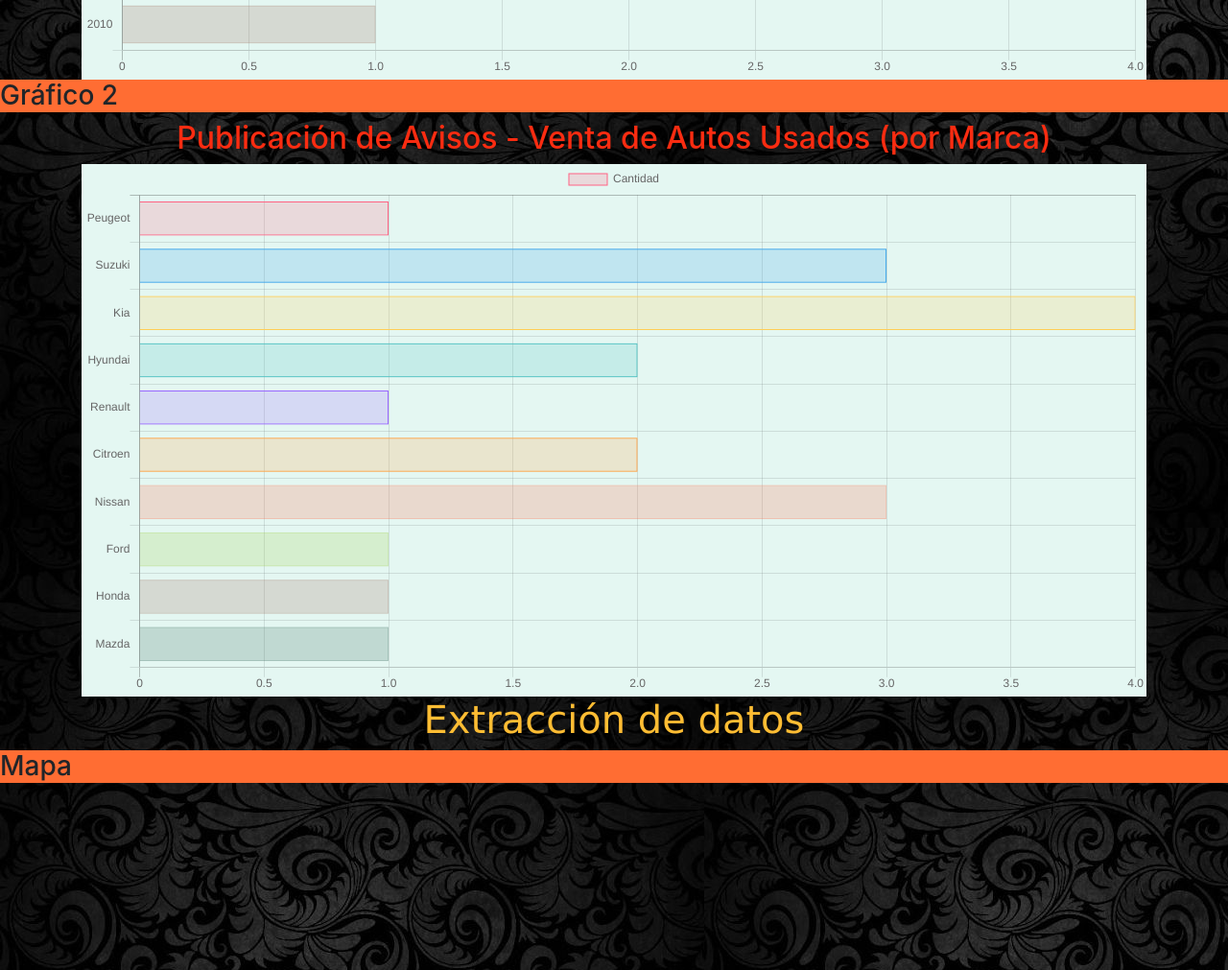
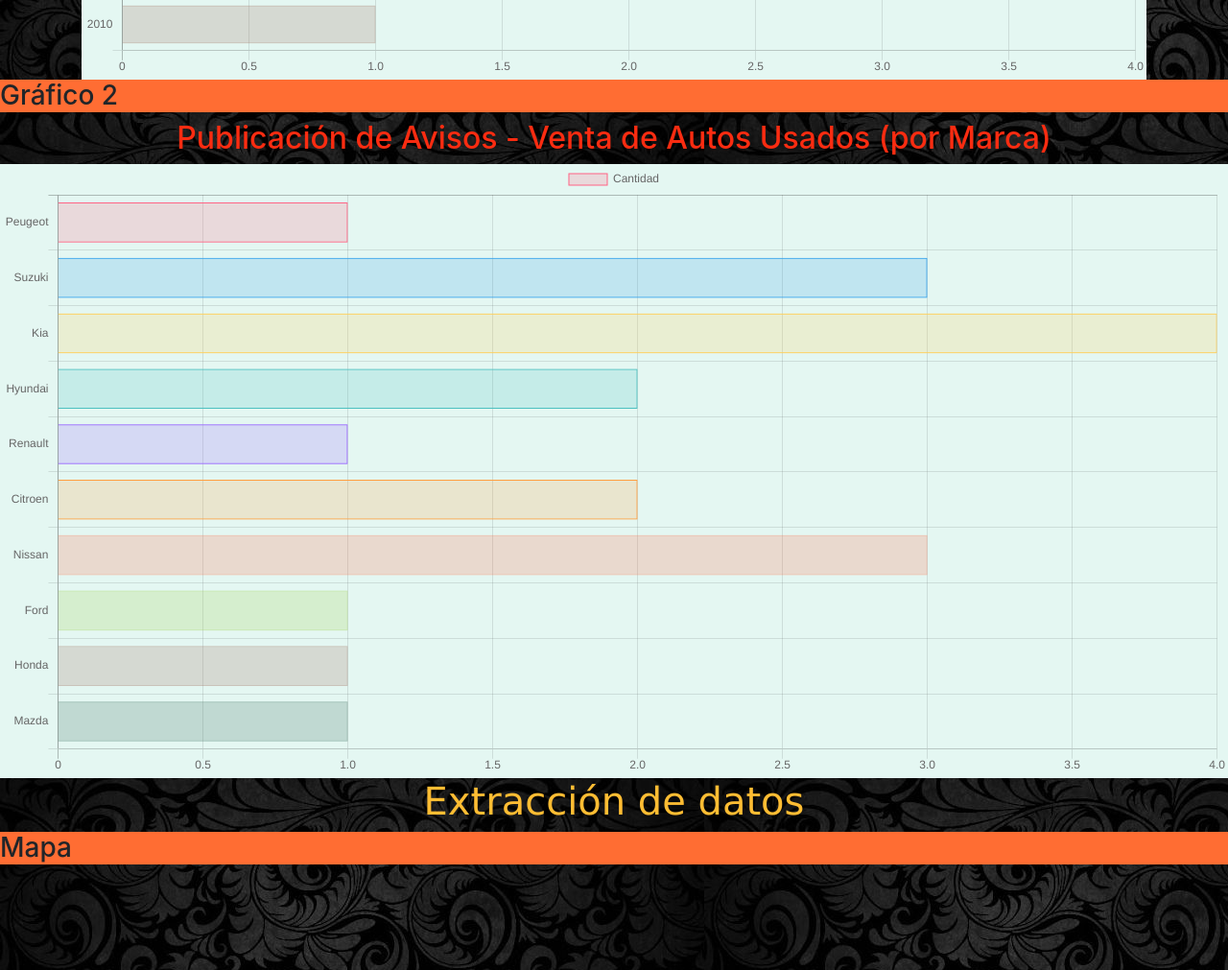
Before and after one commit to Elementales/demo, a website: page index.html in a window 1280 px wide. Shown: the part 760-1771 px from the top of the page at 96% size. Drawn offline with nearby package versions, Linux system fonts and the light colour scheme; a web font is replaced by a local one.

Commit message:
subindice2

```diff
--- a/index.html
+++ b/index.html
@@ -84,12 +84,12 @@
  <section>
 <div>
     <h3 style="background-color:#ff6d33;">Gráfico 2</h3><!-- resumen -->
-        <div class="content">
-        <div class="container">
-            <div class="intro">
+        <div class="content2">
+        <div class="container2">
+            <div class="intro2">
             <h2 class="text-center" style = "color:#fa2c11;">Publicación de Avisos - Venta de Autos Usados (por Marca)</h2>
             </div>
-            <div class="intro">
+            <div class="intro2">
             <canvas id="myChart2" width="400" height="200" style = 'background-color:#e4f7f2;'></canvas>
             </div>
         </div>
```
